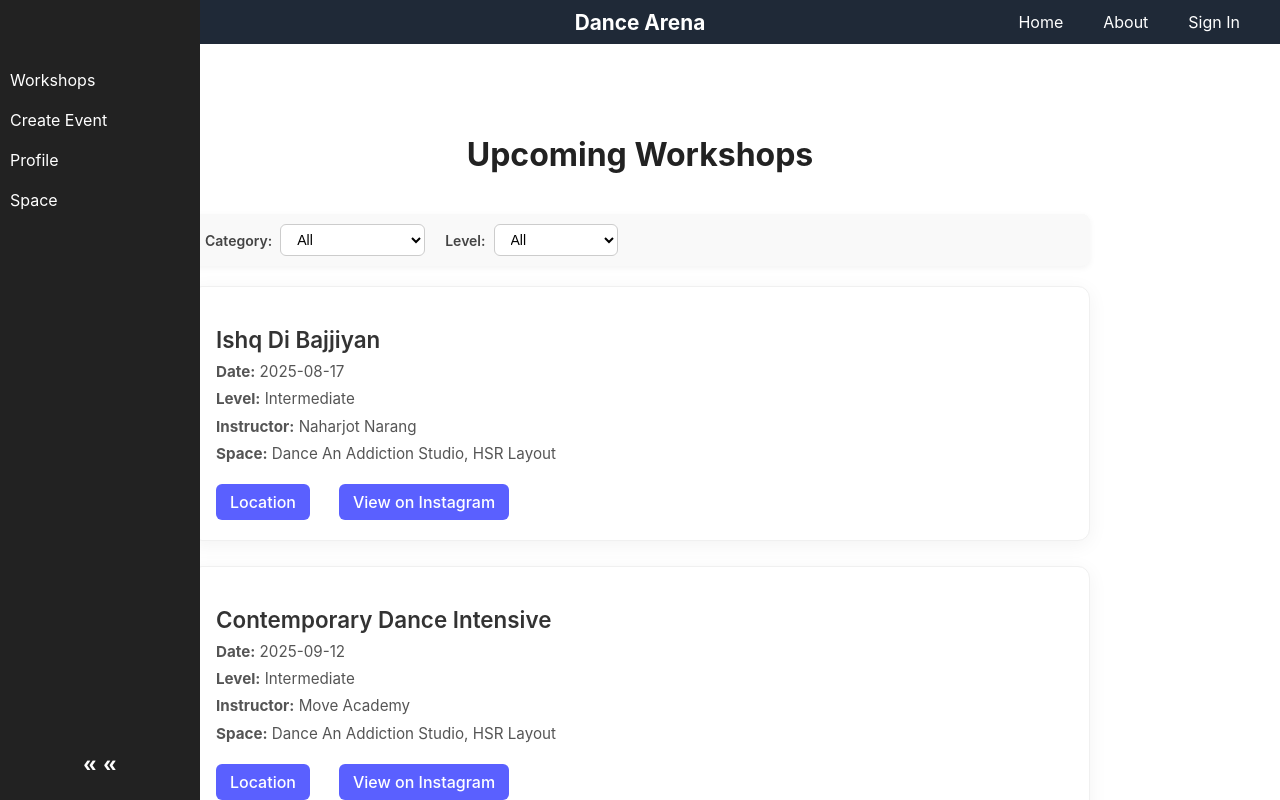
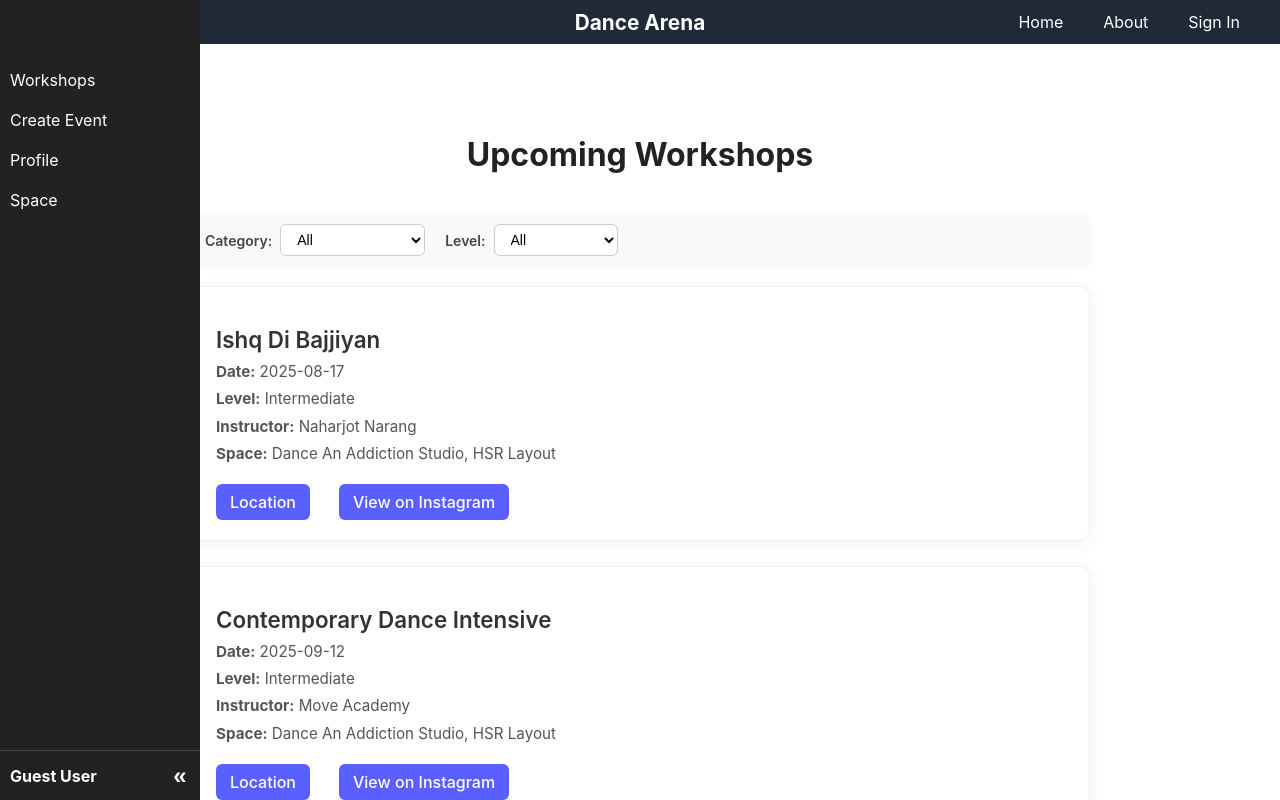
Before and after one commit to zeric-k/workshop-hub-frontend, a React (Create React App) app: page / in a window 1280 px wide. Both pictures are taken after a click on the button "Expand sidebar". Shown: the top 800 px of the page. Built offline with nearby package versions, Linux system fonts and the light colour scheme.

Commit message:
workshop home page changes

```diff
--- a/src/Sidebar.css
+++ b/src/Sidebar.css
@@ -5,7 +5,12 @@
   position: fixed;
   top: 0;
   left: 0;
+  width: 200px; /* default expanded width */
   transition: width 0.3s ease;
+
+  display: flex;
+  flex-direction: column;
+
   overflow: hidden;
 }
 
@@ -13,15 +18,13 @@
   width: 40px;
 }
 
-.sidebar.expanded {
-  width: 200px;
-}
-
 .menu {
   list-style: none;
   padding: 0;
   margin: 0;
   padding-top: 60px; /* Push items below navbar height */
+  flex-grow: 1; /* This takes up available space */
+  overflow-y: auto;
 }
 
 .menu li {
@@ -33,20 +36,51 @@
   background-color: #444;
 }
 
+/* Add a spacer div to push bottom-bar down when menu is hidden */
+.menu-spacer {
+  flex-grow: 1; /* Takes up all available space */
+}
+
+.bottom-bar {
+  border-top: 1px solid #444;
+  height: 50px; /* fixed height */
+  box-sizing: border-box;
+  display: flex;
+  align-items: center;
+  position: relative;
+  flex-shrink: 0; /* Prevent it from shrinking */
+}
+
+.user-label {
+  font-weight: bold;
+  font-size: 1rem;
+  white-space: nowrap;
+  overflow: hidden;
+  text-overflow: ellipsis;
+  user-select: none;
+  position: absolute;
+  left: 10px;
+  right: 50px;
+}
+
 .toggle-btn {
   background-color: #222;
   border: none;
   color: white;
-  font-size: 1.5rem;  /* bigger than before */
-  font-weight: bold;  /* thicker lines */
+  font-size: 1.5rem;
+  font-weight: bold;
   cursor: pointer;
-  padding: 12px 0;
-  width: 100%;
+  width: 40px;
+  height: 40px;
+  line-height: 40px;
   text-align: center;
+  padding: 0;
+  transition: background-color 0.2s ease;
+  user-select: none;
   position: absolute;
-  bottom: 10px;
-  left: 0;
-  transition: background-color 0.2s ease;
+  right: 0;
+  top: 50%;
+  transform: translateY(-50%);
 }
 
 .toggle-btn:hover {
--- a/src/Sidebar.js
+++ b/src/Sidebar.js
@@ -3,24 +3,29 @@ import React, { useState } from "react";
 
 export default function Sidebar() {
   const [expanded, setExpanded] = useState(false);
+
   return (
     <div className={`sidebar ${expanded ? "expanded" : "collapsed"}`}>
-
-
-      {expanded && (
+      {expanded ? (
         <ul className="menu">
           <li>Workshops</li>
           <li>Create Event</li>
           <li>Profile</li>
           <li>Space</li>
         </ul>
+      ) : (
+        <div className="menu-spacer"></div>
       )}
+      <div className="bottom-bar">
+        {expanded && <span className="user-label">Guest User</span>}
         <button
           className="toggle-btn"
           onClick={() => setExpanded(!expanded)}
+          aria-label={expanded ? "Collapse sidebar" : "Expand sidebar"}
         >
-        {expanded ? "« «" : "»"}
+          {expanded ? "«" : "»"}
         </button>
+      </div>
     </div>
   );
 }
```
Lines whose indentation alone changed are shown as unchanged.
